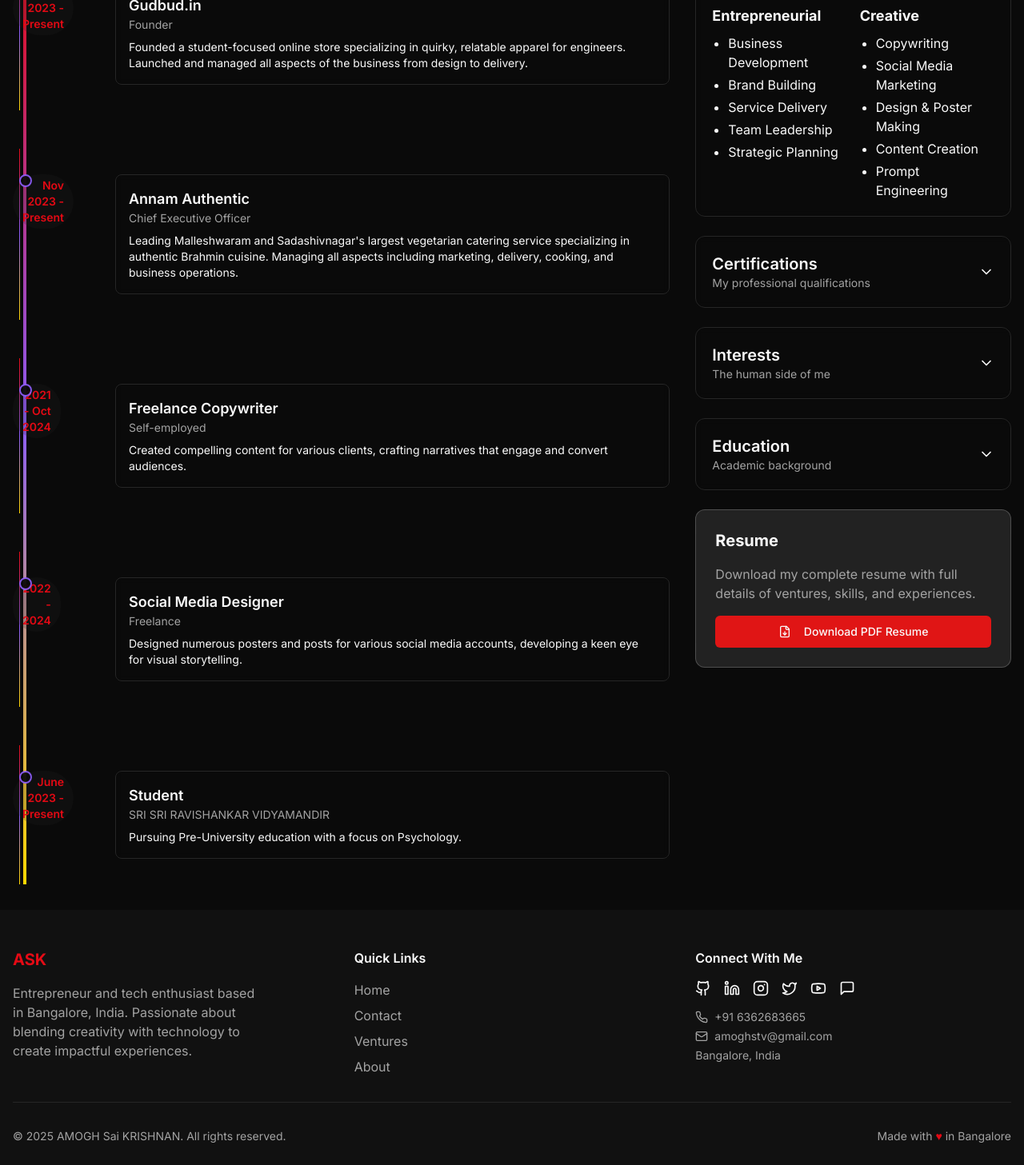
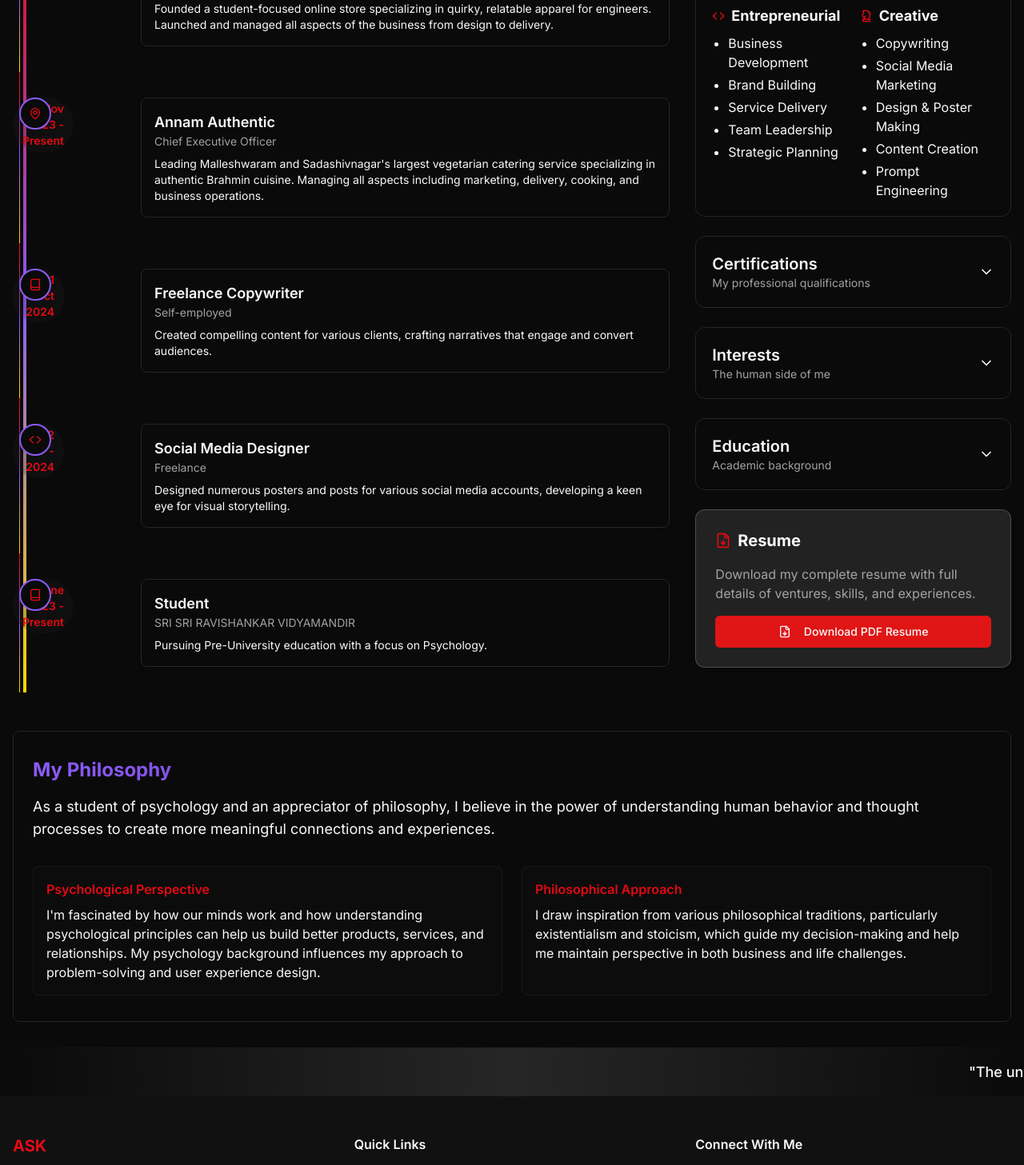
Before and after one commit to amogh-code/ask-in-the-void, a React (Vite) app: page /about in a window 1280 px wide. Shown: the part 380-1837 px from the top of the page at 80% size. Built offline with nearby package versions, Linux system fonts and the light colour scheme.

Commit message:
Refactor: Improve About section and add subtle hints
- Improved the About section's layout and design.
- Added subtle hints related to chess, coding, and travel.
- Incorporated mentions of psychology and philosophy.
- Added a sliding horizontal text of philosophical quotes to the footer.

```diff
--- a/src/App.tsx
+++ b/src/App.tsx
@@ -14,6 +14,7 @@ import Message from "./pages/Message";
 import Ventures from "./pages/Ventures";
 import About from "./pages/About";
 import NotFound from "./pages/NotFound";
+import PhilosophicalQuotes from "./components/PhilosophicalQuotes";
 import { setupCursorTrail, setupScrollProgressBar } from './lib/utils';
 
 const queryClient = new QueryClient();
@@ -66,6 +67,9 @@ const App = () => {
                 </Routes>
               </main>
 
+              {/* Philosophical quotes slider just before footer */}
+              <PhilosophicalQuotes />
+
               <Footer />
             </div>
           </BrowserRouter>
--- /dev/null
+++ b/src/components/PhilosophicalQuotes.tsx
@@ -0,0 +1,48 @@
+
+import React, { useState, useEffect } from 'react';
+
+const PhilosophicalQuotes: React.FC = () => {
+  const [currentQuoteIndex, setCurrentQuoteIndex] = useState(0);
+
+  const quotes = [
+    { text: "The unexamined life is not worth living.", author: "Socrates" },
+    { text: "Happiness is not an ideal of reason, but of imagination.", author: "Immanuel Kant" },
+    { text: "Man is condemned to be free.", author: "Jean-Paul Sartre" },
+    { text: "I think, therefore I am.", author: "René Descartes" },
+    { text: "Life must be understood backward. But it must be lived forward.", author: "Søren Kierkegaard" },
+    { text: "The mind is everything. What you think you become.", author: "Buddha" },
+    { text: "The only true wisdom is in knowing you know nothing.", author: "Socrates" },
+    { text: "The soul becomes dyed with the color of its thoughts.", author: "Marcus Aurelius" },
+    { text: "We are what we repeatedly do. Excellence, then, is not an act, but a habit.", author: "Aristotle" },
+    { text: "To be yourself in a world that is constantly trying to make you something else is the greatest accomplishment.", author: "Ralph Waldo Emerson" },
+    { text: "The question is not what you look at, but what you see.", author: "Henry David Thoreau" },
+    { text: "The mind is its own place, and in itself can make a heaven of hell, a hell of heaven.", author: "John Milton" }
+  ];
+
+  useEffect(() => {
+    const interval = setInterval(() => {
+      setCurrentQuoteIndex((prevIndex) => (prevIndex + 1) % quotes.length);
+    }, 10000);
+
+    return () => clearInterval(interval);
+  }, [quotes.length]);
+
+  return (
+    <div className="w-full overflow-hidden py-4 bg-gradient-to-r from-royalblack via-muted to-royalblack border-t border-border/20">
+      <div
+        className="whitespace-nowrap animate-text-scroll"
+        style={{
+          animationDuration: '40s',
+        }}
+      >
+        {quotes.map((quote, index) => (
+          <span key={index} className="inline-block mx-8 text-lg font-medium">
+            "{quote.text}" — <span className="text-netflix">{quote.author}</span>
+          </span>
+        ))}
+      </div>
+    </div>
+  );
+};
+
+export default PhilosophicalQuotes;
--- a/src/components/TimelineItem.tsx
+++ b/src/components/TimelineItem.tsx
@@ -11,6 +11,7 @@ interface TimelineItemProps {
   isFirst?: boolean;
   isLast?: boolean;
   className?: string;
+  icon?: React.ReactNode; // Added icon prop
 }
 
 const TimelineItem: React.FC<TimelineItemProps> = ({
@@ -22,6 +23,7 @@ const TimelineItem: React.FC<TimelineItemProps> = ({
   isFirst = false,
   isLast = false,
   className,
+  icon, // Default icon is handled in the component
 }) => {
   return (
     <div className={cn("relative", className)}>
@@ -38,17 +40,21 @@ const TimelineItem: React.FC<TimelineItemProps> = ({
 
       {/* Content */}
       <div className="grid grid-cols-1 md:grid-cols-[auto_1fr] gap-4 md:gap-8 relative py-4 md:py-8">
-        {/* Circle */}
-        <div className="absolute left-1/2 top-4 md:top-8 -translate-x-1/2 md:left-0 md:translate-x-0 md:ml-2 w-4 h-4 rounded-full border-2 border-purpleask bg-background animate-pulse"></div>
+        {/* Circle with icon */}
+        <div className="absolute left-1/2 top-4 md:top-8 -translate-x-1/2 md:left-0 md:translate-x-0 md:ml-2 flex items-center justify-center">
+          <div className="w-10 h-10 rounded-full border-2 border-purpleask bg-background flex items-center justify-center">
+            {icon || <span className="w-4 h-4 rounded-full bg-purpleask animate-pulse"></span>}
+          </div>
+        </div>
 
         {/* Date - Mobile: above content, Desktop: on the side */}
-        <div className="text-center md:text-right md:pr-8 font-semibold text-sm text-netflix md:w-20 md:flex-shrink-0 mb-2 md:mb-0">
+        <div className="text-center md:text-right md:pr-8 font-semibold text-sm text-netflix md:w-24 md:flex-shrink-0 mb-2 md:mb-0">
           <span className="bg-muted/20 px-3 py-1 rounded-full inline-block">{date}</span>
         </div>
 
         {/* Content - Full width on mobile, condensed on desktop */}
-        <div className="bg-card/20 backdrop-blur-sm border border-border rounded-lg p-4 hover:border-primary/30 transition-all duration-300 ml-0 md:ml-4">
-          <h3 className="text-lg font-semibold">{title}</h3>
+        <div className="bg-card/20 backdrop-blur-sm border border-border rounded-lg p-4 hover:border-primary/30 transition-all duration-300 shadow-md hover:shadow-lg ml-0 md:ml-8 group">
+          <h3 className="text-lg font-semibold group-hover:text-netflix transition-colors">{title}</h3>
           <p className="text-muted-foreground text-sm mb-2">{organization}</p>
           <p className="text-sm">{description}</p>
         </div>
--- a/src/pages/About.tsx
+++ b/src/pages/About.tsx
@@ -4,8 +4,9 @@ import { getElementOffsetTop, scrollToElement } from '@/lib/domUtils';
 import TimelineItem from '@/components/TimelineItem';
 import CollapsibleCard from '@/components/CollapsibleCard';
 import { Button } from '@/components/ui/button';
-import { FileDown } from 'lucide-react';
+import { FileDown, Book, Code, MapPin, ChessKnight } from 'lucide-react';
 import ScrollingText from '@/components/ScrollingText';
+import PhilosophicalQuotes from '@/components/PhilosophicalQuotes';
 
 const About: React.FC = () => {
   const timelineRef = useRef<HTMLDivElement>(null);
@@ -33,11 +34,11 @@ const About: React.FC = () => {
         The Walking Resume <span className="text-muted-foreground">(With a Pulse)</span>
       </h1>
 
-      <ScrollingText text="Entrepreneur • Designer • Creative • Human Disaster™ • Entrepreneur • Designer • Creative • Human Disaster™" />
+      <ScrollingText text="Entrepreneur • Designer • Creative • Human Disaster™ • Chess Enthusiast • Psychology Appreciator" />
 
       <div className="grid grid-cols-1 lg:grid-cols-3 gap-4 md:gap-8 mt-8 md:mt-12">
         <div className="lg:col-span-2 order-2 lg:order-1">
-          <div id="timeline" ref={timelineRef} className="space-y-8 md:space-y-12 relative">
+          <div id="timeline" ref={timelineRef} className="space-y-8 md:space-y-0 relative">
             <div className="absolute top-0 bottom-0 left-1/2 -ml-0.5 md:left-[15px] w-1 bg-gradient-to-b from-netflix via-purpleask to-yellowask"></div>
 
             <TimelineItem
@@ -45,6 +46,7 @@ const About: React.FC = () => {
               title="Gudbud.in"
               organization="Founder"
               description="Founded a student-focused online store specializing in quirky, relatable apparel for engineers. Launched and managed all aspects of the business from design to delivery."
+              icon={<Code className="h-4 w-4 text-netflix" />}
             />
 
             <TimelineItem
@@ -52,6 +54,7 @@ const About: React.FC = () => {
               title="Annam Authentic"
               organization="Chief Executive Officer"
               description="Leading Malleshwaram and Sadashivnagar's largest vegetarian catering service specializing in authentic Brahmin cuisine. Managing all aspects including marketing, delivery, cooking, and business operations."
+              icon={<MapPin className="h-4 w-4 text-netflix" />}
             />
 
             <TimelineItem
@@ -59,6 +62,7 @@ const About: React.FC = () => {
               title="Freelance Copywriter"
               organization="Self-employed"
               description="Created compelling content for various clients, crafting narratives that engage and convert audiences."
+              icon={<Book className="h-4 w-4 text-netflix" />}
             />
 
             <TimelineItem
@@ -66,6 +70,7 @@ const About: React.FC = () => {
               title="Social Media Designer"
               organization="Freelance"
               description="Designed numerous posters and posts for various social media accounts, developing a keen eye for visual storytelling."
+              icon={<Code className="h-4 w-4 text-netflix" />}
             />
 
             <TimelineItem
@@ -73,6 +78,7 @@ const About: React.FC = () => {
               title="Student"
               organization="SRI SRI RAVISHANKAR VIDYAMANDIR"
               description="Pursuing Pre-University education with a focus on Psychology."
+              icon={<Book className="h-4 w-4 text-netflix" />}
             />
           </div>
         </div>
@@ -85,7 +91,10 @@ const About: React.FC = () => {
           >
             <div className="grid grid-cols-1 sm:grid-cols-2 gap-4">
               <div>
-                <h4 className="font-bold text-lg mb-2">Entrepreneurial</h4>
+                <h4 className="font-bold text-lg mb-2 flex items-center">
+                  <Code className="h-4 w-4 mr-2 text-netflix" />
+                  Entrepreneurial
+                </h4>
                 <ul className="list-disc pl-5 space-y-1">
                   <li>Business Development</li>
                   <li>Brand Building</li>
@@ -96,7 +105,10 @@ const About: React.FC = () => {
               </div>
 
               <div>
-                <h4 className="font-bold text-lg mb-2">Creative</h4>
+                <h4 className="font-bold text-lg mb-2 flex items-center">
+                  <ChessKnight className="h-4 w-4 mr-2 text-netflix" />
+                  Creative
+                </h4>
                 <ul className="list-disc pl-5 space-y-1">
                   <li>Copywriting</li>
                   <li>Social Media Marketing</li>
@@ -113,8 +125,14 @@ const About: React.FC = () => {
             description="My professional qualifications"
           >
             <ul className="list-disc pl-5 space-y-2">
-              <li>Prompt Design in Vertex AI (Google Cloud)</li>
-              <li>Introduction to Generative AI (Google Cloud)</li>
+              <li className="flex items-start">
+                <Code className="h-4 w-4 mr-2 mt-1 text-netflix flex-shrink-0" />
+                <span>Prompt Design in Vertex AI (Google Cloud)</span>
+              </li>
+              <li className="flex items-start">
+                <Code className="h-4 w-4 mr-2 mt-1 text-netflix flex-shrink-0" />
+                <span>Introduction to Generative AI (Google Cloud)</span>
+              </li>
             </ul>
           </CollapsibleCard>
 
@@ -123,11 +141,26 @@ const About: React.FC = () => {
             description="The human side of me"
           >
             <ul className="list-disc pl-5 space-y-2">
-              <li>Chess enthusiast - I love the strategic depth and mental challenge</li>
-              <li>Vegetarian cooking - Perfecting authentic recipes</li>
-              <li>Problem-solving through creative technological solutions</li>
-              <li>Building meaningful connections and communities</li>
-              <li>Crafting compelling narratives through various mediums</li>
+              <li className="flex items-start">
+                <ChessKnight className="h-4 w-4 mr-2 mt-1 text-netflix flex-shrink-0" />
+                <span>Chess enthusiast - I love the strategic depth and mental challenge</span>
+              </li>
+              <li className="flex items-start">
+                <MapPin className="h-4 w-4 mr-2 mt-1 text-netflix flex-shrink-0" />
+                <span>Vegetarian cooking - Perfecting authentic recipes</span>
+              </li>
+              <li className="flex items-start">
+                <Code className="h-4 w-4 mr-2 mt-1 text-netflix flex-shrink-0" />
+                <span>Problem-solving through creative technological solutions</span>
+              </li>
+              <li className="flex items-start">
+                <MapPin className="h-4 w-4 mr-2 mt-1 text-netflix flex-shrink-0" />
+                <span>Exploring new places and cultures through travel</span>
+              </li>
+              <li className="flex items-start">
+                <Book className="h-4 w-4 mr-2 mt-1 text-netflix flex-shrink-0" />
+                <span>Delving into psychological concepts and philosophical ideas</span>
+              </li>
             </ul>
           </CollapsibleCard>
 
@@ -136,17 +169,46 @@ const About: React.FC = () => {
             description="Academic background"
           >
             <ul className="list-disc pl-5 space-y-2">
-              <li>SRI SRI RAVISHANKAR VIDYAMANDIR - Pre University College, Psychology (June 2023 - March 2025)</li>
-              <li>BP Indian Public School - High School Diploma, General Studies (2010 - 2021)</li>
+              <li className="flex items-start">
+                <Book className="h-4 w-4 mr-2 mt-1 text-netflix flex-shrink-0" />
+                <span>SRI SRI RAVISHANKAR VIDYAMANDIR - Pre University College, Psychology (June 2023 - March 2025)</span>
+              </li>
+              <li className="flex items-start">
+                <Book className="h-4 w-4 mr-2 mt-1 text-netflix flex-shrink-0" />
+                <span>BP Indian Public School - High School Diploma, General Studies (2010 - 2021)</span>
+              </li>
             </ul>
           </CollapsibleCard>
 
-          <div className="p-4 md:p-6 card-glass rounded-xl">
-            <h3 className="text-xl font-bold mb-4">Resume</h3>
+          <div className="p-6 card-glass rounded-xl transform transition-all duration-300 hover:scale-[1.01] shadow-lg hover:shadow-xl">
+            <h3 className="text-xl font-bold mb-4 flex items-center">
+              <FileDown className="h-5 w-5 mr-2 text-netflix" /> Resume
+            </h3>
             <p className="text-muted-foreground mb-4">Download my complete resume with full details of ventures, skills, and experiences.</p>
             <Button onClick={handleResumeDownload} className="w-full">
               <FileDown className="mr-2 h-4 w-4" /> Download PDF Resume
             </Button>
+          </div>
+        </div>
+      </div>
+
+      <div className="mt-12 py-8 px-6 bg-card/20 backdrop-blur-sm border border-border rounded-lg">
+        <h2 className="text-2xl font-bold mb-4 text-gradient-purple">My Philosophy</h2>
+        <p className="text-lg mb-4">
+          As a student of psychology and an appreciator of philosophy, I believe in the power of understanding human behavior and thought processes to create more meaningful connections and experiences.
+        </p>
+        <div className="grid grid-cols-1 md:grid-cols-2 gap-6 mt-8">
+          <div className="border border-border/50 p-4 rounded-lg bg-muted/10 hover:bg-muted/20 transition-colors">
+            <h3 className="font-semibold mb-2 text-netflix">Psychological Perspective</h3>
+            <p>
+              I'm fascinated by how our minds work and how understanding psychological principles can help us build better products, services, and relationships. My psychology background influences my approach to problem-solving and user experience design.
+            </p>
+          </div>
+          <div className="border border-border/50 p-4 rounded-lg bg-muted/10 hover:bg-muted/20 transition-colors">
+            <h3 className="font-semibold mb-2 text-netflix">Philosophical Approach</h3>
+            <p>
+              I draw inspiration from various philosophical traditions, particularly existentialism and stoicism, which guide my decision-making and help me maintain perspective in both business and life challenges.
+            </p>
           </div>
         </div>
       </div>
--- a/src/pages/Home.tsx
+++ b/src/pages/Home.tsx
@@ -1,7 +1,7 @@
 
 import React, { useEffect } from 'react';
 import { Link } from 'react-router-dom';
-import { Download } from 'lucide-react';
+import { Download, ChessKnight, Code, MapPin, Book } from 'lucide-react';
 import { Button } from '@/components/ui/button';
 import SocialButtons from '@/components/SocialButtons';
 import ScrollingText from '@/components/ScrollingText';
@@ -60,7 +60,7 @@ const Home: React.FC = () => {
       </section>
 
       {/* Scrolling Text */}
-      <ScrollingText text="Entrepreneur | Designer | Creative | Human Disaster™ | Entrepreneur | Designer | Creative | Human Disaster™" />
+      <ScrollingText text="Entrepreneur | Designer | Creative | Human Disaster™ | Chess Enthusiast | Psychology Appreciator" />
 
       {/* Bio Section */}
       <section className="py-20 bg-gradient-to-br from-muted/20 to-background">
@@ -78,6 +78,35 @@ const Home: React.FC = () => {
                 quirky and relatable designs. I'm also the CEO of Annam Authentic, Malleshwaram and
                 Sadashivnagar's largest vegetarian catering service.
               </p>
+
+              {/* Interests Icons */}
+              <div className="flex flex-wrap gap-6 my-8">
+                <div className="flex flex-col items-center">
+                  <div className="w-12 h-12 rounded-full bg-muted/20 flex items-center justify-center mb-2">
+                    <ChessKnight className="h-6 w-6 text-netflix" />
+                  </div>
+                  <span className="text-sm text-muted-foreground">Chess</span>
+                </div>
+                <div className="flex flex-col items-center">
+                  <div className="w-12 h-12 rounded-full bg-muted/20 flex items-center justify-center mb-2">
+                    <Code className="h-6 w-6 text-netflix" />
+                  </div>
+                  <span className="text-sm text-muted-foreground">Coding</span>
+                </div>
+                <div className="flex flex-col items-center">
+                  <div className="w-12 h-12 rounded-full bg-muted/20 flex items-center justify-center mb-2">
+                    <MapPin className="h-6 w-6 text-netflix" />
+                  </div>
+                  <span className="text-sm text-muted-foreground">Travel</span>
+                </div>
+                <div className="flex flex-col items-center">
+                  <div className="w-12 h-12 rounded-full bg-muted/20 flex items-center justify-center mb-2">
+                    <Book className="h-6 w-6 text-netflix" />
+                  </div>
+                  <span className="text-sm text-muted-foreground">Psychology</span>
+                </div>
+              </div>
+
               <div className="flex flex-col sm:flex-row gap-4 mt-8">
                 <Button asChild variant="outline" className="gap-2">
                   <a href="/resume.pdf" download>
```
